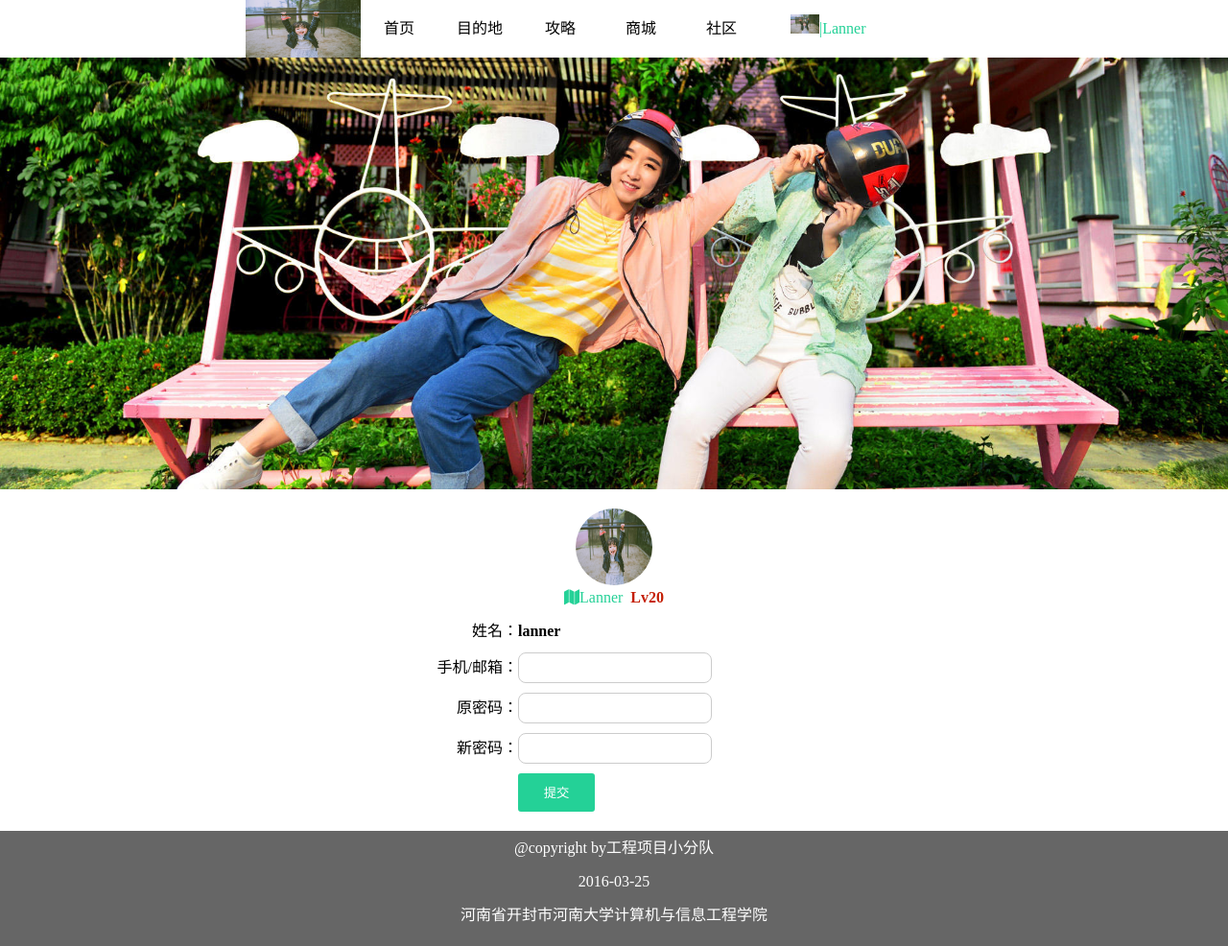
After one commit to HiLanner/go-traveling, a PHP site: page /html/changeInformation.html in a window 1280 px wide. The commit adds this page. Shown: the whole page at 96% size. Run offline with PHP 8.4, Linux system fonts and the light colour scheme.

Commit message:
build changeinformation.html and date.html

```diff
--- a/css/self.css
+++ b/css/self.css
@@ -1,3 +1,5 @@
+input{border: 1px solid rgb(36,209,151);border-radius: 8px;height: 30px;	width: 200px;border: #ccc 1px solid;}
+
 .self-information{}
 .user-info{line-height: 60px;float: right;color: rgb(36,209,151);width: 200px;overflow: hidden;}
 .user-info img{width: 30px;height: 20px;vertical-align: center;}
@@ -42,3 +44,29 @@
 }
 .dt-pic li{display: inline-block;width: 23%;height: 80px;overflow:hidden;margin-left: 5px;}
 .dt-pic li img{width: 100%;height: 100%;}
+
+/*更改个人信息*/
+.self-center form,.write-date form{margin-top: 20px;}
+.change input{
+	position: absolute;
+	top: 0px;
+	opacity: 0;
+}
+.self-center form>p,.write-date form>p{width: 400px;margin: 10px auto;}
+.text_name{display:inline-block;width: 90px;}
+.changeInfo input{border: 1px solid rgb(36,209,151);}
+.changeInfo input[type='text'],.changeInfo input[type='password']{border: 1px solid rgb(36,209,151);border-radius: 8px;height: 30px;	width: 200px;border: #ccc 1px solid;}
+.change-tips{font-size:12px;display:none;line-height: 15px;width: 200px;margin-left: 15px;border: 1px solid rgb(36,209,151);border-radius: 4px;position: absolute;padding: 5px;}
+.tips_error{font-size:12px;line-height: 15px;width: 200px;display: inline-block;margin-left: 15px;border: 1px solid rgb(36,209,151);border-radius: 4px;position: absolute;padding: 5px;}
+.changeInfo input[type='button']{border: 2px solid rgb(36,209,151);background: rgb(36,209,151);color: #fff;width: 80px;height: 40px;text-align:center;line-height: 35px;border-radius: 3px;}
+.changeInfo input[type='submit'][type="submit"]{border: 2px solid rgb(36,209,151);background: rgb(36,209,151);color: #fff;width: 80px;height: 40px;text-align:center;line-height: 35px;border-radius: 3px;}
+.changeInfo input[type="text"]:focus,.changeInfo input[type="password"]:focus{
+	box-shadow: 0 0 5px rgba(36,209,151, 1);
+    -webkit-box-shadow: 0 0 5px rgba(36,209,151, 1);
+    -moz-box-shadow: 0 0 5px rgba(36,209,151, 1);
+}
+.changeInfo label{display:inline-block;width: 100px;text-align: right;}
+/*写游记*/
+.write-date textarea{border: 1px solid rgb(36,209,151);border-radius: 8px;border: #ccc 1px solid;}
+.write-date input[type="submit"]{border: 2px solid rgb(36,209,151);background: rgb(36,209,151);color: #fff;width: 80px;height: 40px;text-align:center;line-height: 35px;border-radius: 3px;}
+.title-error{font-size:12px;line-height: 15px;width: 200px;display: none;margin-left: 15px;border: 1px solid rgb(36,209,151);border-radius: 4px;position: absolute;padding: 5px;}
--- /dev/null
+++ b/html/changeInformation.html
@@ -0,0 +1,55 @@
+<!DOCTYPE html>
+<html lang="en-US">
+<head>
+	<meta charset="utf-8">
+	<title>一起去旅行</title>
+	<link rel="stylesheet" type="text/css" href="../css/style.css">
+	<link rel="stylesheet" type="text/css" href="../css/self.css">
+	<link rel="stylesheet" type="text/css" href="../css/font-awesome-4.5.0/css/font-awesome.css">
+<body>
+	<header class="header">
+		<div class="container">
+		    <img class="logo" src="../image/02.jpg"/>
+			<nav class="top-nav">
+				<ul>
+					<li><a href="index.php">首页</a></li>
+		            <li><a href="destination.php">目的地</a></li>
+		            <li><a href="tips.php">攻略</a></li>
+		            <li><a href="shop.php">商城</a></li>
+		            <li><a href="community.php">社区</a></li>
+				</ul>
+			</nav>
+			<span class="user-info"><img src="../image/02.jpg">|<a href="person.html">Lanner</a></span>
+		</div>
+	</header>
+    <div class="img-show bgImg">
+		<img src="../image/info01.jpeg"/>
+	</div>
+	<div class="container self-center">
+		<form class="changeInfo">
+       	 <div class="self-basic-top">
+			<div class="head-photo">
+	   	 		<img src="../image/02.jpg" />
+	       	 	<div class = "change">
+	       	 		<p>上传</p>
+	       	 		<input type="file" name="upload-image"/>
+	       	 	</div>
+	       	</div>
+	       	<p><i class="fa fa-map">Lanner</i>&nbsp;&nbsp;<b>Lv20</b></p>
+	     </div>
+	     <p><label>姓名：</label><b>lanner</b></p>
+         <p><label>手机/邮箱：</label><input class="text-name" type="text"/><span class="change-tips">输入有效的手机号或电子邮件</span></p>
+         <p><label>原密码：</label><input class="text-name" type="password"/><span class="change-tips">输入原密码</span></p>
+         <p><label>新密码：</label><input class="text-name" type="password"/><span class="change-tips">输入新密码</span></p>
+         <p><label></label><input type="submit" value="提交"/></p>
+		</form>
+	</div>
+	<footer>
+		<p>@copyright by工程项目小分队</p>
+		<p>2016-03-25</p>
+		<p>河南省开封市河南大学计算机与信息工程学院</p>
+	</footer>
+	<script type="text/javascript" src="../js/jQuery.js"></script>
+	<script type="text/javascript" src="../js/login.js"></script>
+</body>
+</html>
--- a/js/login.js
+++ b/js/login.js
@@ -158,4 +158,66 @@ function changePosition(){
   var oldTag = oldNode.getElementsByTagName("form")[0];
   oldNode.insertBefore(newNode,oldTag);
 }
-$(document).ready(checkRegister(),checkLogin(),changePosition());
+function changeInformation(){
+  var true_email = /^([a-zA-Z0-9]+[_|\_|\.]?)*[a-zA-Z0-9]+@([a-zA-Z0-9]+[_|\_|\.]?)*[a-zA-Z0-9]+\.[a-zA-Z]{2,3}$/;
+  var true_phoneNum = /^(13[0-9]|15[0|3|6|7|8|9]|18[8|9])\d{8}$/;
+  var _email = $('.text-name').eq(0);
+  var _pwd = $('.text-name').eq(1);
+  $(".text-name").each(function(index){
+     $(this).focus(function(){
+            $(this).next('span').css("display","inline");
+        });
+     $(this).blur(function(){
+                if($(this).val().length==0){
+                     $(this).next('span').removeClass("tips_error");
+                     $(this).next('span').addClass("tips_error");
+                     $(this).next('span').text("不能为空");
+                }else{
+                    switch(index){
+                        case 0:
+                        if(!(true_phoneNum.test(email.val())||true_email.test(email.val()))){
+                           $(this).next('span').removeClass("tips");
+                           $(this).next('span').addClass("tips_error");
+                           $(this).next('span').text("格式有误");
+                        }else{
+                            $(this).next('span').removeClass("tips_error");
+                            $(this).next('span').addClass("tips");
+                            $(this).next('span').text("格式正确");
+                           }
+                        break;
+                        case 1:
+                        if(pwd.val().length<6||pwd.val().length>16){
+                           $(this).next('span').removeClass("tips");
+                           $(this).next('span').addClass("tips_error");
+                           $(this).next('span').text("请输入正确长度的字符");}
+                           else{
+                            $(this).next('span').removeClass("tips_error");
+                            $(this).next('span').addClass("tips");
+                            $(this).next('span').text("格式正确");
+                           }
+                           break;
+
+                    }
+
+             }
+      $(this).focus(function(){
+                    switch(index){
+                        case 0:
+                           $(this).next('span').text("输入有效的手机号或电子邮件");
+                        break;
+                        case 1:
+                           $(this).next('span').text("密码由6-16位有效的数字,字母标点符号下划线组成")
+                           break;
+                    }
+        });
+        });
+  })
+  $(".txt-title").focus(function(){
+    $(this).next("span").css("display","inline-block");
+  })
+  $(".txt-title").blur(function(){
+    if($(this).text().length<5)
+    $(this).next("span").text("标题字数不得少五个字符");
+  })
+}
+$(document).ready(changeInformation(),checkRegister(),checkLogin(),changePosition());
```
Also changed, not shown: html/date.html (added, +43 -0 lines).
